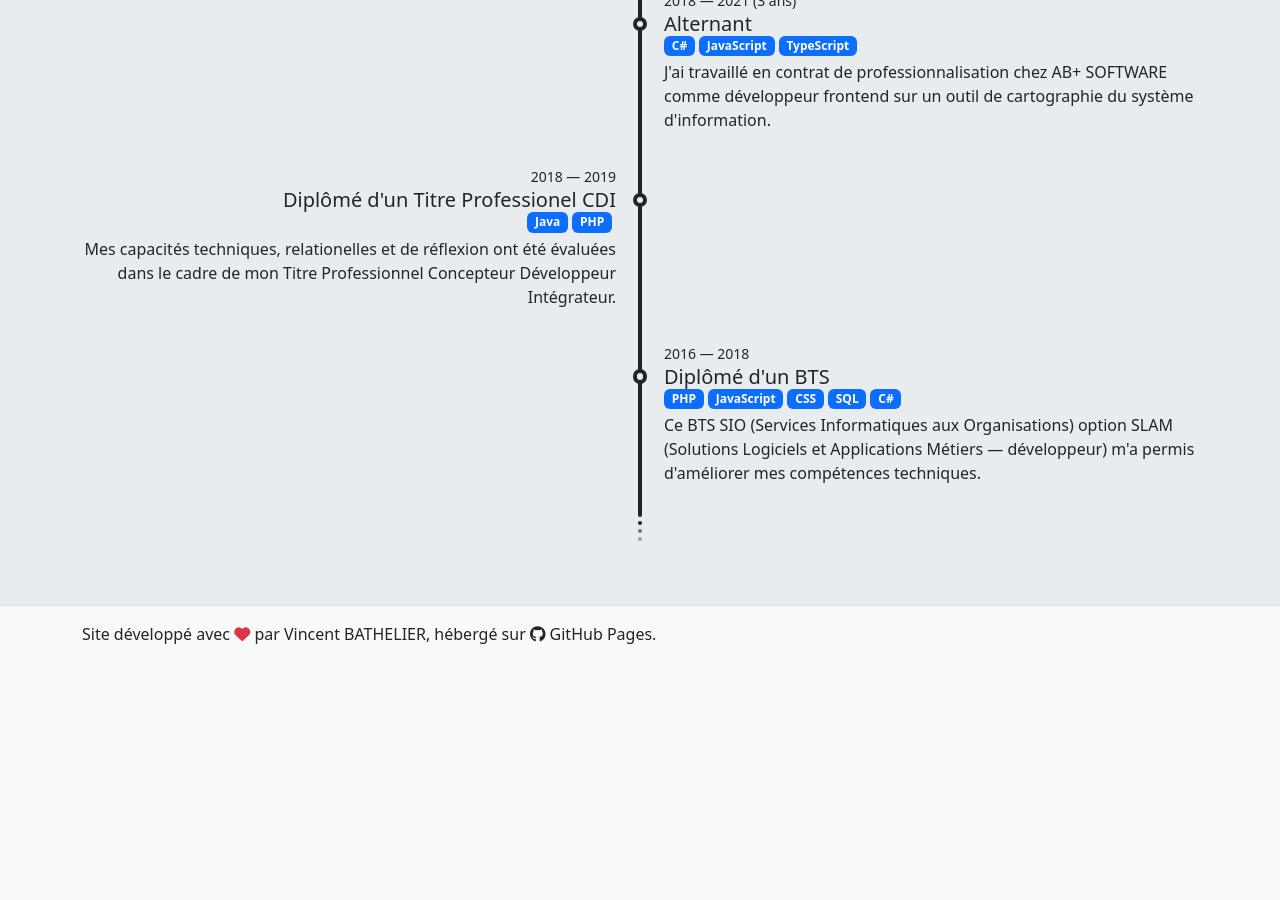
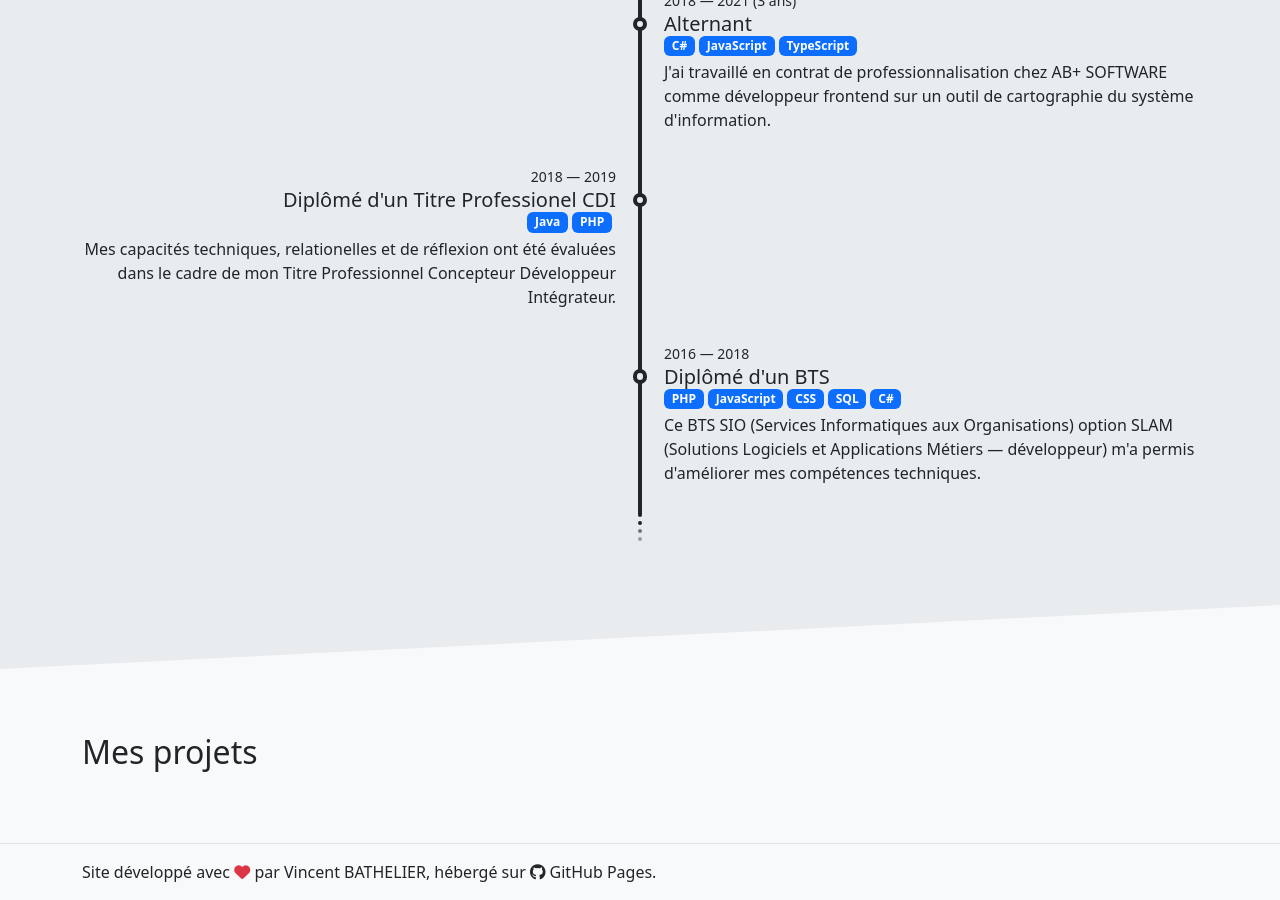
Before and after one commit to d9beuD/d9beud.com, a Jekyll site: the page built from docs/index.html, in a window 1280 px wide and 900 px high, scrolled down 1363 px. Built offline with Jekyll 4.4.1, drawn with Linux system fonts in a browser that asks for light colours; nearby versions of some CDN libraries; before the commit the page ends 2025 px from its top, so only the background shows below that.

Commit message:
Moved home includes to its own directory

```diff
--- a/docs/index.html
+++ b/docs/index.html
@@ -47,7 +47,13 @@
   <section id="mon-parcours" class="section">
     <div class="container">
       <h2>Mon parcours</h2>
-      {% include career.html %}
+      {% include home/career.html %}
+    </div>
+  </section>
+
+  <section id="mes-projets" class="section">
+    <div class="container">
+      <h2>Mes projets</h2>
     </div>
   </section>
 
```
Also changed, not shown: docs/_includes/home/career.html (renamed from docs/_includes/career.html).
